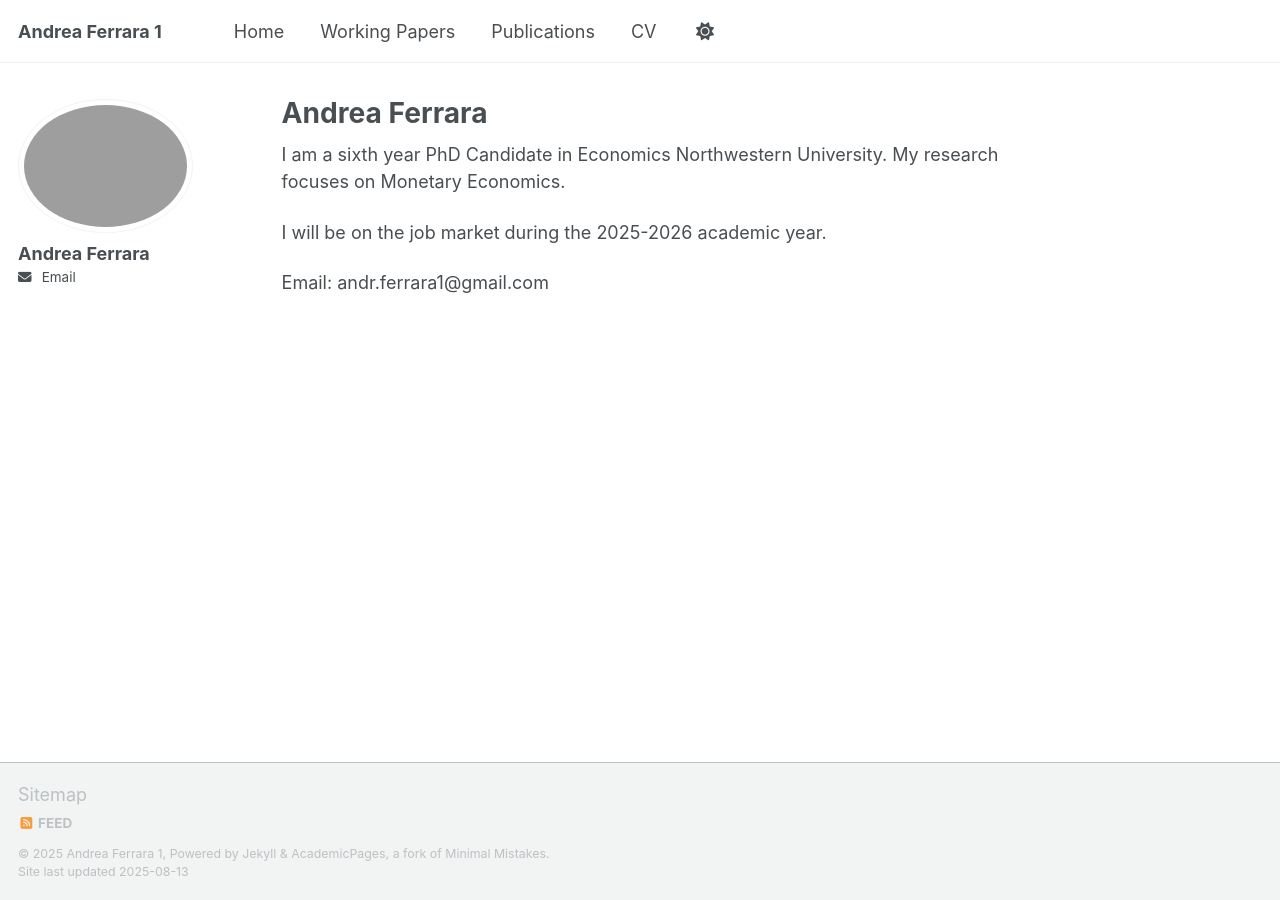
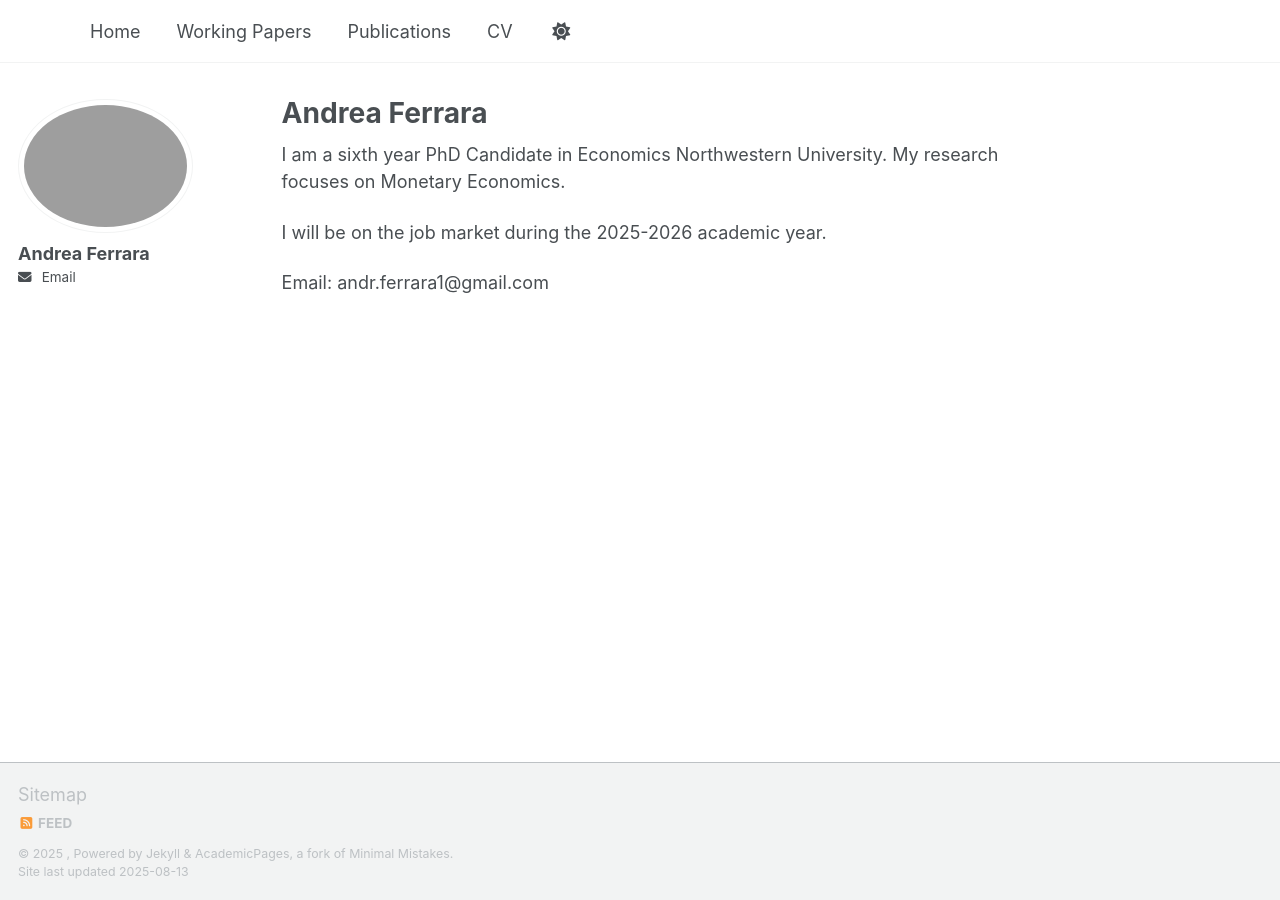
Before and after one commit to AndreaFerrara1997/AndreaFerrara1997.github.io, a Jekyll site: the page built from index.md, in a window 1280 px wide. Built offline with Jekyll 4.4.1, drawn with Linux system fonts in a browser that asks for light colours; a script that is not in the unit is left out.

Commit message:
Update _config.yml

```diff
--- a/_config.yml
+++ b/_config.yml
@@ -1,5 +1,5 @@
 # --- Basic site info ---
-title: "Andrea Ferrara 1"
+title: " "
 email: "andr.ferrara1@gmail.com"
 description: "Researcher in macroeconomics and monetary policy"
 url: "https://AndreaFerrara1997.github.io"
```
